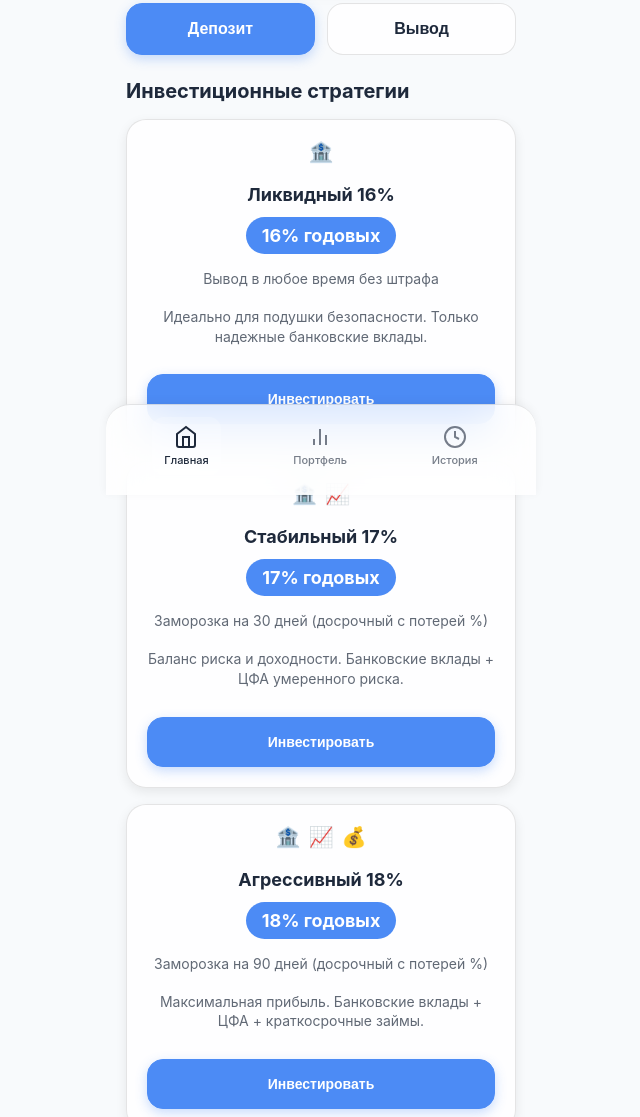
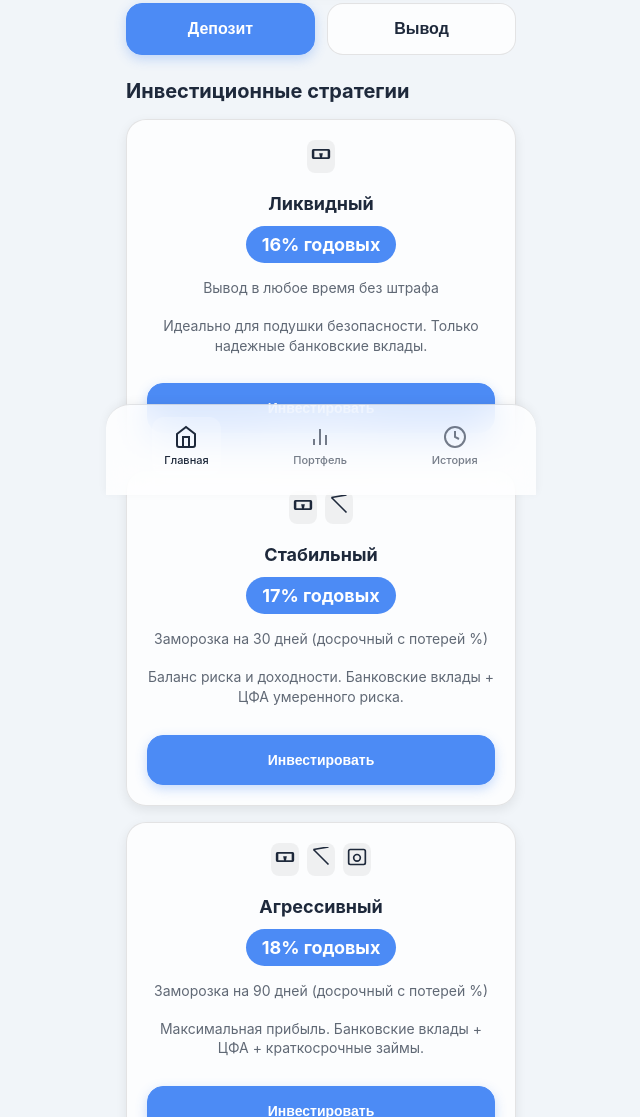
Before and after one commit to Julian901-1/HomerBot, a plain HTML site: page index.html in a window 1280 px wide. Shown: the part 305-1422 px from the top of the page, without its empty margins (319-959 px from the left). Drawn offline with Linux system fonts and the light colour scheme; no server answers.

Commit message:
Update index.html

```diff
--- a/index.html
+++ b/index.html
@@ -9,7 +9,7 @@
   <link href="https://fonts.googleapis.com/css2?family=Comfortaa:wght@700&display=swap" rel="stylesheet">
   <style>
     :root {
-      --bg-primary: #f8fafc;
+      --bg-primary: #f1f5f9;
       --text-primary: #1e293b;
       --text-secondary: rgba(30,41,59,0.7);
       --accent: #4c8bf5;
@@ -153,6 +153,13 @@
    }
    .tool-icon {
      font-size: 20px;
+     transition: transform 0.2s ease;
+     border-radius: 8px;
+     padding: 4px;
+     background: rgba(0,0,0,0.05);
+   }
+   .tool-icon:hover {
+     transform: scale(1.1);
    }
    .rate-badge {
      background: var(--accent);
@@ -274,7 +281,7 @@
 /* Большой спиннер на шаге 2 */
 .spinner-big {
   width:56px; height:56px; border-radius:50%;
-  border:4px solid rgba(255,255,255,0.15); border-top-color:#fff;
+  border:4px solid rgba(0,0,0,0.1); border-top-color:var(--text-primary);
   margin: 0 auto;
   animation: sp 1s linear infinite;
 }
@@ -349,7 +356,7 @@ button, .btn { -webkit-tap-highlight-color: transparent; }
       background: linear-gradient(90deg, var(--accent), var(--accent-hover));
       border-radius: inherit; transition: width .4s ease; /* имитация "постепенно" */
     }
-    #boot-hint { margin-top: 12px; color: var(--text-secondary); font-size: 13px; }
+    #boot-hint { margin-top: 12px; color: var(--text-secondary); font-size: 13px; transition: opacity 0.5s ease; }
 
 /* вылет заголовка к углу */
 #boot-screen.fly-out #boot-title {
@@ -452,9 +459,16 @@ body::-webkit-scrollbar,
                     <div class="strategy-grid">
                         <div class="strategy-option" onclick="openModal('strategy16')">
                           <div class="option-tools">
-                            <span class="tool-icon">🏦</span>
+                            <span class="tool-icon">
+                              <svg width="20" height="20" viewBox="0 0 24 24" fill="none" stroke="currentColor" stroke-width="2">
+                                <rect x="2" y="7" width="20" height="10" rx="1"/>
+                                <path d="M3 7v10"/>
+                                <path d="M21 7v10"/>
+                                <path d="M12 17l-1-5h2l-1 5z"/>
+                              </svg>
+                            </span>
                           </div>
-                          <h3 class="option-name">Ликвидный 16%</h3>
+                          <h3 class="option-name">Ликвидный</h3>
                           <div class="rate-badge">16% годовых</div>
                           <div class="lock-info">Вывод в любое время без штрафа</div>
                           <p class="option-desc">Идеально для подушки безопасности. Только надежные банковские вклады.</p>
@@ -462,10 +476,22 @@ body::-webkit-scrollbar,
                         </div>
                         <div class="strategy-option" onclick="openModal('strategy17')">
                           <div class="option-tools">
-                            <span class="tool-icon">🏦</span>
-                            <span class="tool-icon">📈</span>
+                            <span class="tool-icon">
+                              <svg width="20" height="20" viewBox="0 0 24 24" fill="none" stroke="currentColor" stroke-width="2">
+                                <rect x="2" y="7" width="20" height="10" rx="1"/>
+                                <path d="M3 7v10"/>
+                                <path d="M21 7v10"/>
+                                <path d="M12 17l-1-5h2l-1 5z"/>
+                              </svg>
+                            </span>
+                            <span class="tool-icon">
+                              <svg width="20" height="20" viewBox="0 0 24 24" fill="none" stroke="currentColor" stroke-width="2">
+                                <line x1="3" y1="3" x2="21" y2="21"/>
+                                <line x1="21" y2="3" x2="3" y2="21"/>
+                              </svg>
+                            </span>
                           </div>
-                          <h3 class="option-name">Стабильный 17%</h3>
+                          <h3 class="option-name">Стабильный</h3>
                           <div class="rate-badge">17% годовых</div>
                           <div class="lock-info">Заморозка на 30 дней (досрочный с потерей %)</div>
                           <p class="option-desc">Баланс риска и доходности. Банковские вклады + ЦФА умеренного риска.</p>
@@ -473,11 +499,28 @@ body::-webkit-scrollbar,
                         </div>
                         <div class="strategy-option" onclick="openModal('strategy18')">
                           <div class="option-tools">
-                            <span class="tool-icon">🏦</span>
-                            <span class="tool-icon">📈</span>
-                            <span class="tool-icon">💰</span>
+                            <span class="tool-icon">
+                              <svg width="20" height="20" viewBox="0 0 24 24" fill="none" stroke="currentColor" stroke-width="2">
+                                <rect x="2" y="7" width="20" height="10" rx="1"/>
+                                <path d="M3 7v10"/>
+                                <path d="M21 7v10"/>
+                                <path d="M12 17l-1-5h2l-1 5z"/>
+                              </svg>
+                            </span>
+                            <span class="tool-icon">
+                              <svg width="20" height="20" viewBox="0 0 24 24" fill="none" stroke="currentColor" stroke-width="2">
+                                <line x1="3" y1="3" x2="21" y2="21"/>
+                                <line x1="21" y2="3" x2="3" y2="21"/>
+                              </svg>
+                            </span>
+                            <span class="tool-icon">
+                              <svg width="20" height="20" viewBox="0 0 24 24" fill="none" stroke="currentColor" stroke-width="2">
+                                <rect x="2" y="3" width="20" height="18" rx="2" ry="2"/>
+                                <circle cx="12" cy="13" r="4"/>
+                              </svg>
+                            </span>
                           </div>
-                          <h3 class="option-name">Агрессивный 18%</h3>
+                          <h3 class="option-name">Агрессивный</h3>
                           <div class="rate-badge">18% годовых</div>
                           <div class="lock-info">Заморозка на 90 дней (досрочный с потерей %)</div>
                           <p class="option-desc">Максимальная прибыль. Банковские вклады + ЦФА + краткосрочные займы.</p>
@@ -545,10 +588,10 @@ body::-webkit-scrollbar,
         <div style="display: flex; justify-content: space-between; align-items: center; padding: 10px; margin-top:16px; background:var(--glass-bg); border:1px solid var(--glass-border); border-radius:12px;">
           <label for="devModeToggle">Режим разработчика</label>
           <label class="toggle-switch"><input type="checkbox" id="devModeToggle"><span class="slider"></span></label>
-          <div id="devVersion" class="dev-version" style="display:none; text-align:center; font-size:12px; opacity:.7; margin-top:6px;">
-  v1
+        </div>
+        <div id="devVersion" class="dev-version" style="display:none; text-align:center; font-size:12px; opacity:.7; margin-top:6px;">
+ v1
 </div>
-        </div>
       </div>
     </div>
 
@@ -685,7 +728,7 @@ body::-webkit-scrollbar,
 <div id="modalStrategy16" class="modal-overlay">
   <div class="modal">
     <div class="modal-header">
-      <h2 class="modal-title">Гибкая 16%</h2>
+      <h2 class="modal-title">Ликвидный</h2>
       <button class="close-btn" onclick="closeModal('strategy16')">✕</button>
     </div>
     <div class="glass-card" style="margin-bottom:12px;">
@@ -701,7 +744,7 @@ body::-webkit-scrollbar,
     <div id="modalStrategy17" class="modal-overlay">
   <div class="modal">
     <div class="modal-header">
-      <h2 class="modal-title">30 дней 17%</h2>
+      <h2 class="modal-title">Стабильный</h2>
       <button class="close-btn" onclick="closeModal('strategy17')">✕</button>
     </div>
     <div class="glass-card" style="margin-bottom:12px;">
@@ -716,10 +759,10 @@ body::-webkit-scrollbar,
 </div>
    <div id="modalStrategy18" class="modal-overlay">
   <div class="modal">
-    <div class="modal-header">
-      <h2 class="modal-title">90 дней 18%</h2>
-      <button class="close-btn" onclick="closeModal('strategy18')">✕</button>
-    </div>
+     <div class="modal-header">
+       <h2 class="modal-title">Агрессивный</h2>
+       <button class="close-btn" onclick="closeModal('strategy18')">✕</button>
+     </div>
     <div class="glass-card" style="margin-bottom:12px;">
       <p style="color:var(--text-secondary);font-size:14px;">
         • Заморозка на 90 дней, досрочный вывод — с потерей процентов.<br>
@@ -1487,7 +1530,13 @@ function pickTwoHints_() {
 }
 function setBootHint(text) {
   const h = document.getElementById('boot-hint');
-  if (h) h.textContent = text;
+  if (h) {
+    h.style.opacity = '0';
+    setTimeout(() => {
+      h.textContent = text;
+      h.style.opacity = '1';
+    }, 250);
+  }
 }
 function setBootProgress(p) {
   // имитируем постепенную загрузку — плавно догоняем цель
@@ -1625,7 +1674,8 @@ function selectWithdrawMethod(method) {
 
 function openNewInvestment(rate) {
   lastChosenRate = rate;
-  const name = `Стратегия ${rate}%`;
+  const names = { 16: 'Ликвидный', 17: 'Стабильный', 18: 'Агрессивный' };
+  const name = names[rate] || `Стратегия ${rate}%`;
   document.getElementById('niStrategyReadonly').textContent = name;
   document.getElementById('niAmount').value = '';
   // NEW: закрыть любые модалки перед открытием «Новой инвестиции»
@@ -1698,7 +1748,11 @@ async function copyToClipboard(text, btnEl) {
       btnEl.innerHTML = '<svg width="20" height="20" viewBox="0 0 24 24" fill="none" stroke="currentColor" stroke-width="2"><path d="M20 6L9 17l-5-5"/></svg>';
       setTimeout(() => { btnEl.innerHTML = btnEl.dataset.orig; }, 2000);
     }
-    showPopup('Номер скопирован');
+    let msg = 'Скопировано';
+    if (text.includes('₽') || text.includes('$') || text.includes('€')) msg = 'Сумма скопирована';
+    else if (text.startsWith('#')) msg = 'Код скопирован';
+    else if (text.includes('+7') || text.includes('+')) msg = 'Номер скопирован';
+    showPopup(msg);
   } else {
     showPopup('Не удалось скопировать. Скопируйте вручную.');
   }
```
